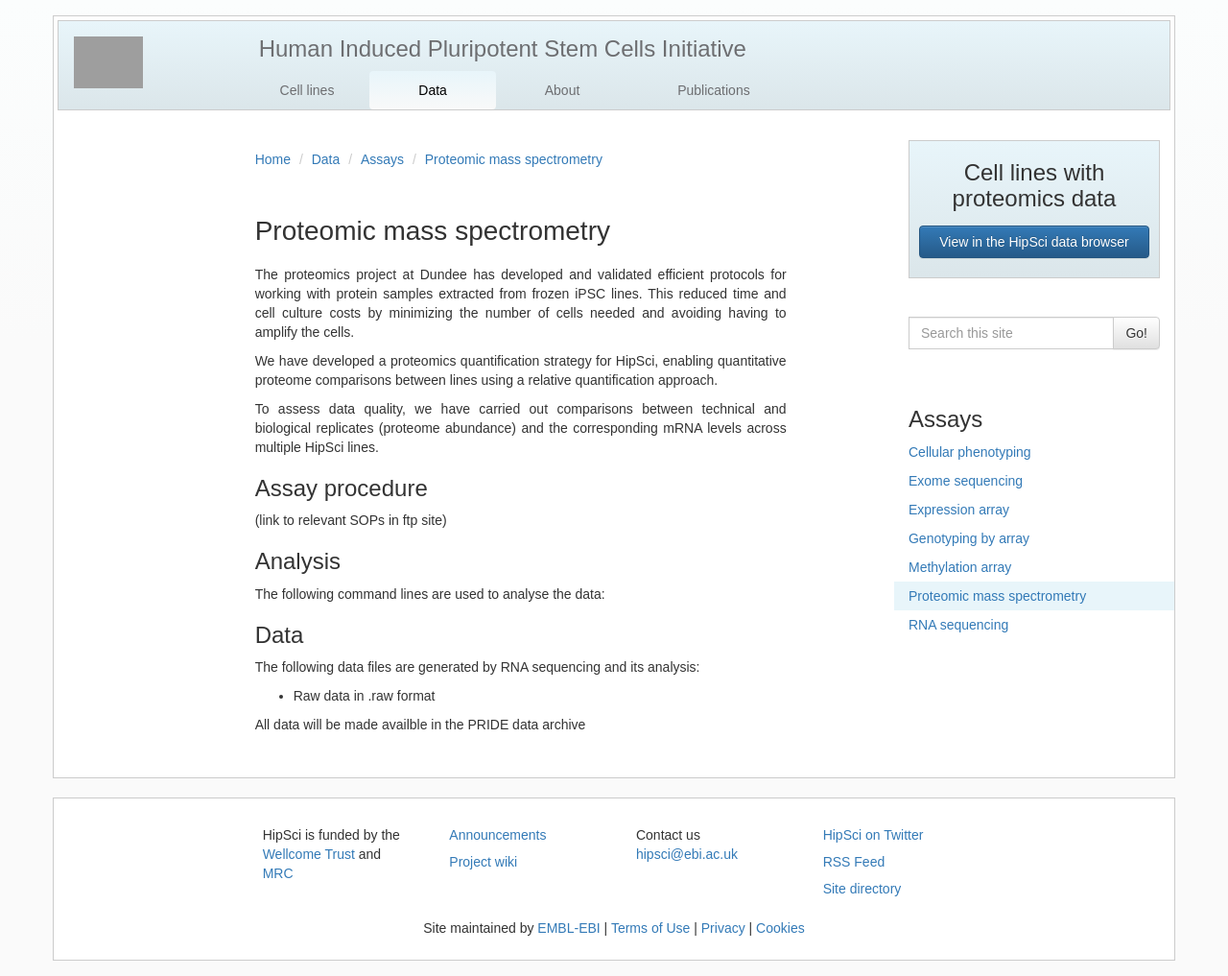
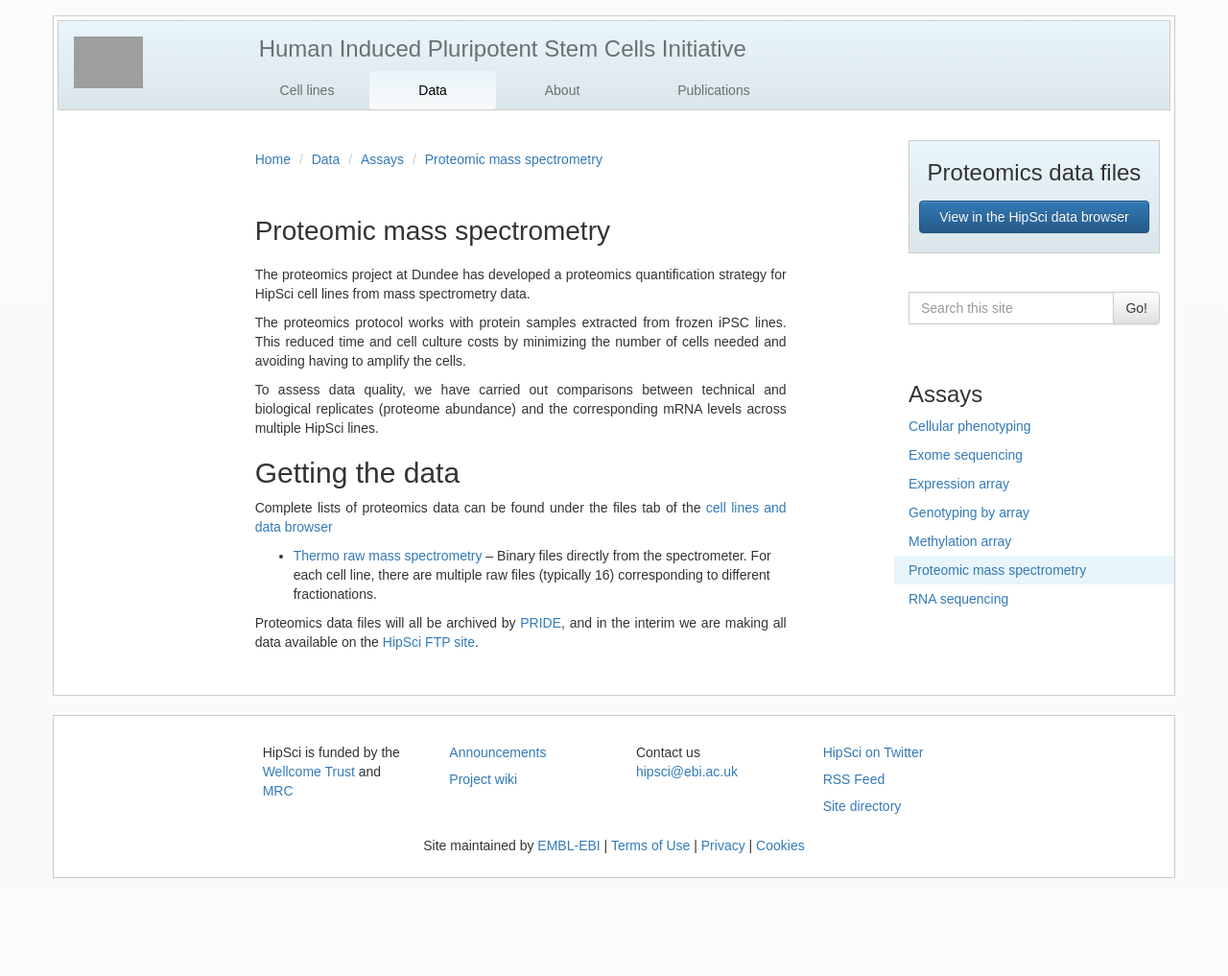
Before and after one commit to EMBL-EBI-GCA/gca_hipsci_website, a Jekyll site: the page built from assay/_posts/1111-11-11-proteomics.md, in a window 1280 px wide. Shown: the whole page at 96% size. Built offline with Jekyll 4.4.1, drawn with Linux system fonts in a browser that asks for light colours; nearby versions of some CDN libraries; after the commit the page ends 931 px from its top, so only the background shows below that; grey boxes are pictures that could not be loaded.

Commit message:
some more assay description

```diff
--- a/assay/_posts/1111-11-11-proteomics.md
+++ b/assay/_posts/1111-11-11-proteomics.md
@@ -3,36 +3,32 @@ layout: assay
 title: Proteomic mass spectrometry
 tags:
     - assay
-browser_text: Cell lines with proteomics data
-browser_link: /lines?Assays[]=Proteomics
+browser_text: Proteomics data files
+browser_link: /files?Assay[]=Proteomics
 ---
 
-The proteomics project at Dundee
-has developed and validated efficient protocols for working with
+The proteomics project at Dundee has developed a
+proteomics quantification strategy for HipSci cell lines
+from mass spectrometry data.
+
+The proteomics protocol works with
 protein samples extracted from frozen iPSC lines. This reduced time and cell
 culture costs by minimizing the number of cells needed and avoiding having to
 amplify the cells.
-
-We have developed a
-proteomics quantification strategy for HipSci, enabling quantitative proteome
-comparisons between lines using a relative quantification approach.
 
 To assess data quality, we have carried out comparisons between technical and
 biological replicates (proteome abundance) and the corresponding
 mRNA levels across multiple HipSci lines.
 
-###Assay procedure
+##Getting the data
 
-(link to relevant SOPs in ftp site)
+Complete lists of proteomics data can be found under the files tab of
+the [cell lines and data browser]({{'/lines/#' | append: page.browser_link | prepend: site.baseurl}})
 
-###Analysis
+* [Thermo raw mass spectrometry]({{'/lines/#/files?Assay[]=Proteomics&Description[]=Thermo%20raw%20mass%20spectrometry}})
+-- Binary files directly from the spectrometer. For each cell line, there are
+multiple raw files (typically 16) corresponding to different fractionations.
 
-The following command lines are used to analyse the data:
-
-###Data
-
-The following data files are generated by RNA sequencing and its analysis:
-
-*   Raw data in .raw format
-
-All data will be made availble in the PRIDE data archive
+Proteomics data files will all be archived by
+[PRIDE](http://www.ebi.ac.uk/pride/archive/), and in the interim we are making
+all data available on the [HipSci FTP site](ftp://ftp.hipsci.ebi.ac.uk/vol1/ftp/data/proteomics/).
```
